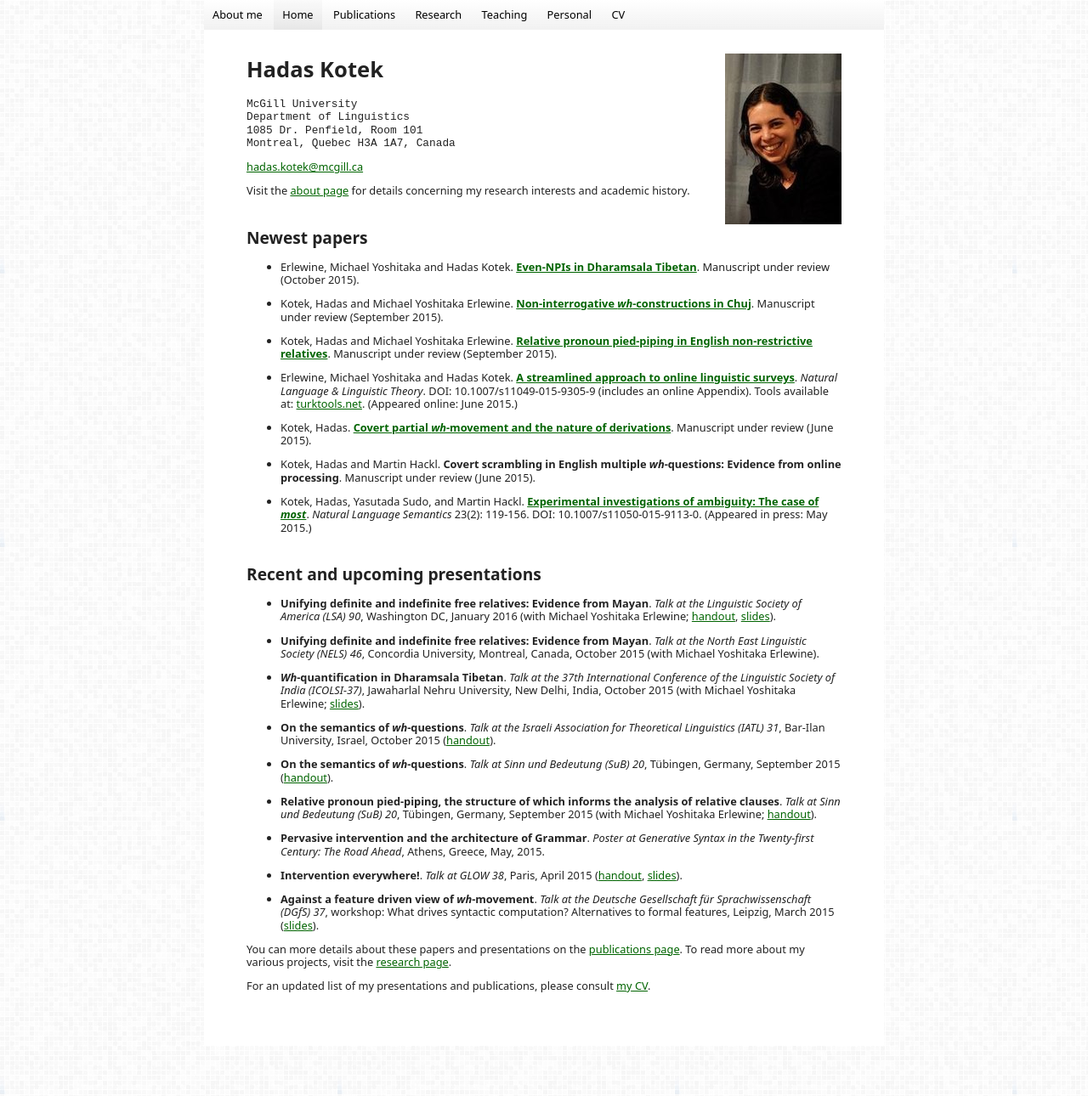
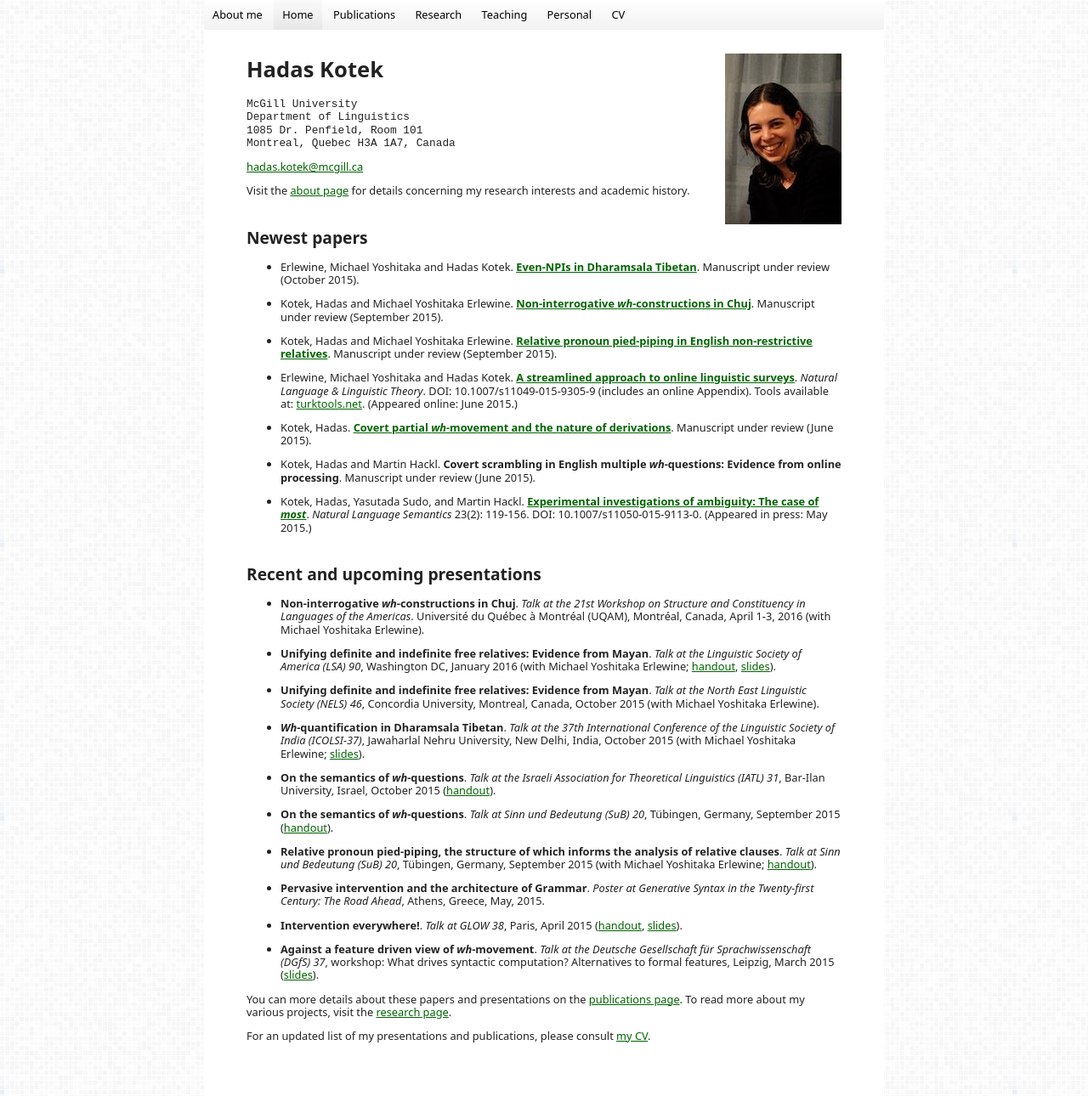
Before and after one commit to hkotek/hkotek.com, a Jekyll site: the page built from index.md, in a window 1280 px wide and 1290 px high. Shown: the whole window at 85% size. Built offline with Jekyll 4.4.1, drawn with Linux system fonts in a browser that asks for light colours.

Commit message:
update Vwscla

```diff
--- a/index.md
+++ b/index.md
@@ -45,6 +45,8 @@ Newest papers
 Recent and upcoming presentations
 ---------------------------------
 
+* **Non-interrogative *wh*-constructions in Chuj**. *Talk at the 21st Workshop on Structure and Constituency in Languages of the Americas*. Université du Québec à Montréal (UQAM), Montréal, Canada, April 1-3, 2016 (with Michael Yoshitaka Erlewine).
+
 * **Unifying definite and indefinite free relatives: Evidence from Mayan**. *Talk at the Linguistic Society of America (LSA) 90*, Washington DC, January 2016 (with Michael Yoshitaka Erlewine; [handout](LSA90-handout.pdf), [slides](LSA90-slides.pdf)).
 
 * **Unifying definite and indefinite free relatives: Evidence from Mayan**. *Talk at the North East Linguistic Society (NELS) 46*, Concordia University, Montreal, Canada, October 2015 (with Michael Yoshitaka Erlewine).
```
Also changed, not shown: 1 other file.
